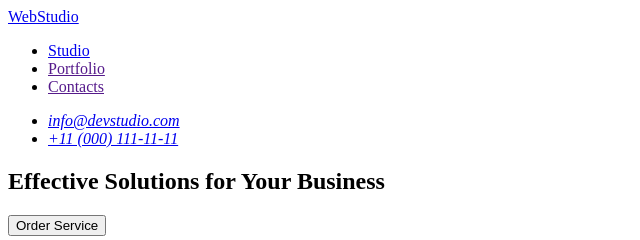
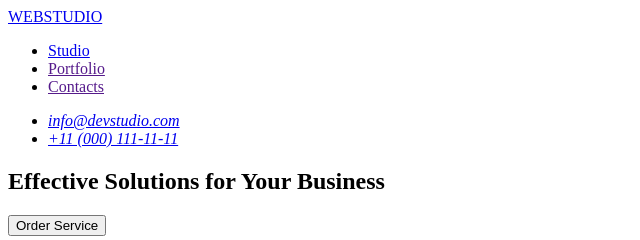
Before and after one commit to AlinaHvozdikovska/goit-markup-hw-01, a plain HTML site: page index.html in a window 1280 px wide. Shown: the top 240 px of the page, 0-640 px from the left. Drawn offline with Linux system fonts and the light colour scheme.

Commit message:
Fix index.html

```diff
--- a/index.html
+++ b/index.html
@@ -9,7 +9,7 @@
   <body>
     <header>
       <nav>
-        <a href="./images/Logo.jpg">WebStudio</a>
+        <a href="./images.html">WEBSTUDIO</a>
         <ul>
           <li><a href="./index.html">Studio</a></li>
           <li><a href="">Portfolio</a></li>
```
